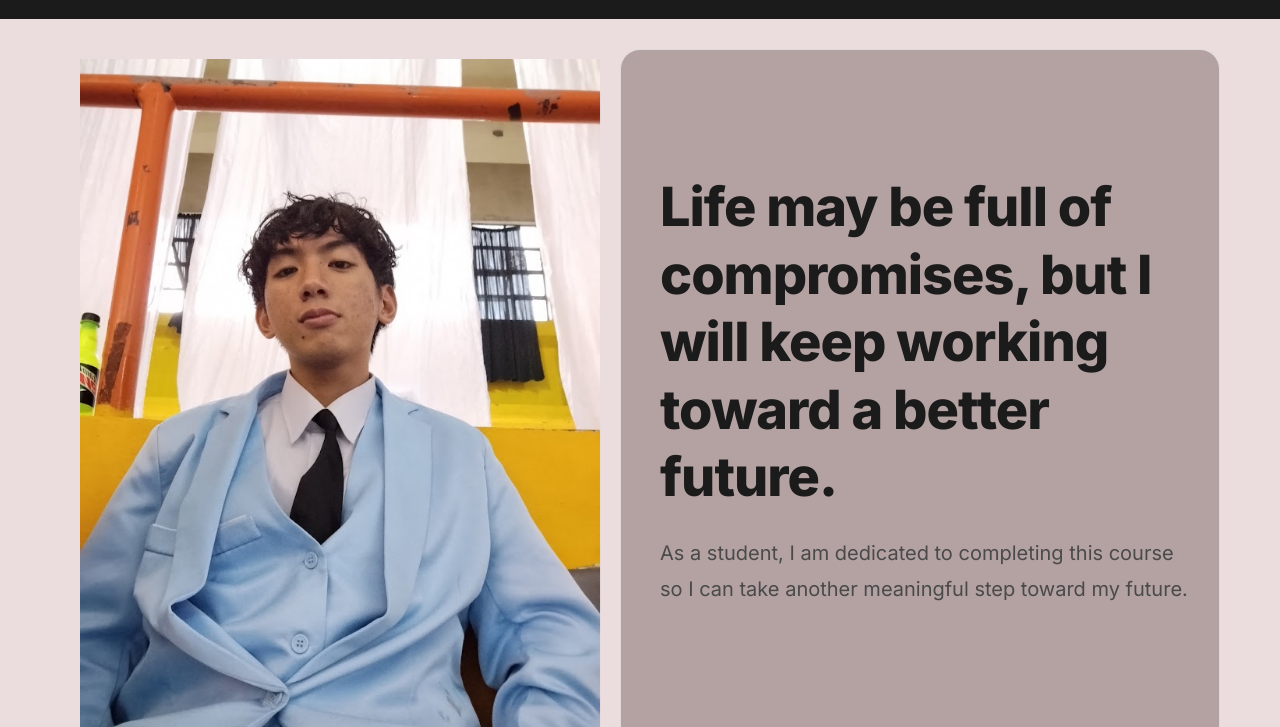
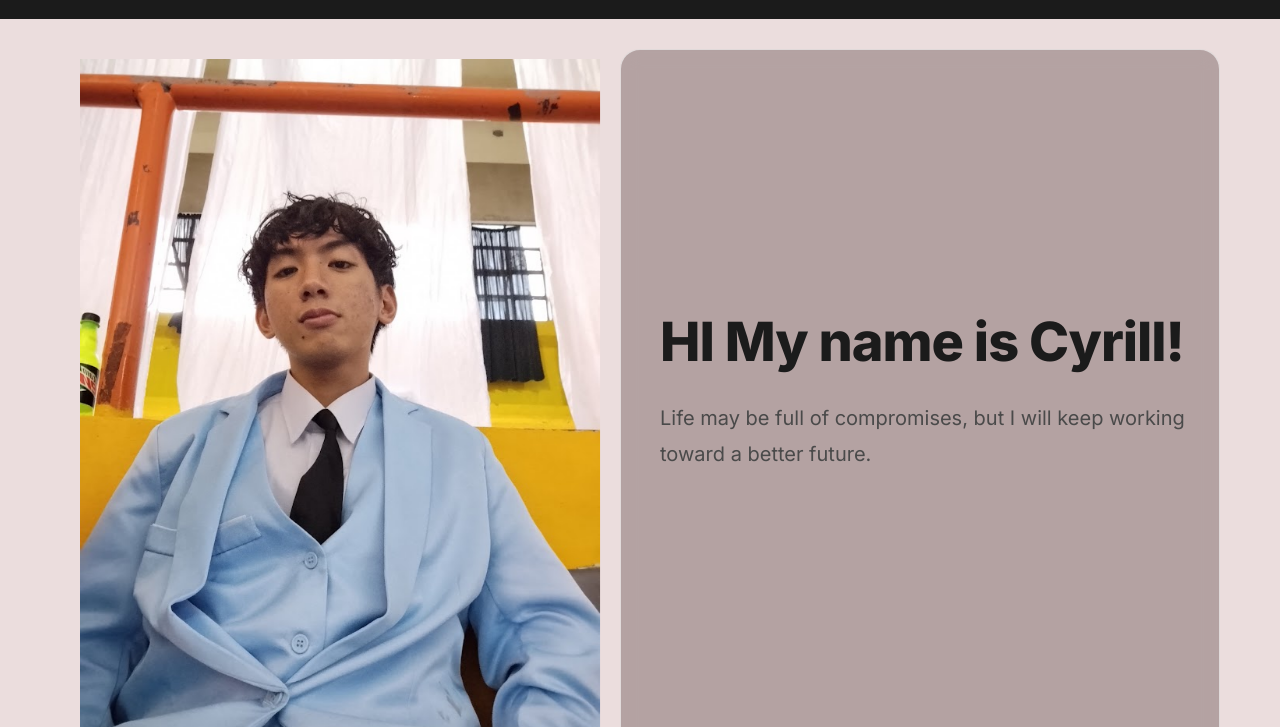
Before and after one commit to libirancj12-web/portfolio, a plain HTML site: page index.html in a window 1280 px wide. Shown: the part 73-800 px from the top of the page. Drawn offline with Linux system fonts and the light colour scheme.

Commit message:
Add files via upload

```diff
--- a/index.html
+++ b/index.html
@@ -292,11 +292,11 @@ a {
 
     <div class="hero-content">
         <h1 class="hero-title">
-            Life may be full of compromises, but I will keep working toward a better future.
+     HI My name is Cyrill!
         </h1>
 
         <p class="hero-description">
-          As a student, I am dedicated to completing this course so I can take another meaningful step toward my future.
+            Life may be full of compromises, but I will keep working toward a better future.
         </p>
     </div>
 
```
